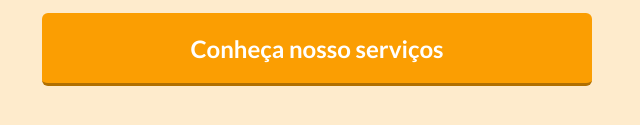
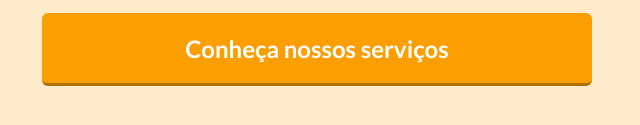
Before and after one commit to rtavaresramos/ora.com.br, a plain HTML site: page index.html in a window 1280 px wide. Shown: the part 455-580 px from the top of the page, 523-1163 px from the left. Drawn offline with nearby package versions, Linux system fonts and the light colour scheme; a script that the page names is missing.

Commit message:
first commit ORA Website

```diff
--- a/index.html
+++ b/index.html
@@ -75,7 +75,7 @@
       </p>
 
       <div class="button__container">
-        <a href="#how-it-works" class="button">Conheça nosso serviços</a>
+        <a href="#how-it-works" class="button">Conheça nossos serviços</a>
       </div>
     </div>
   </div>
```
